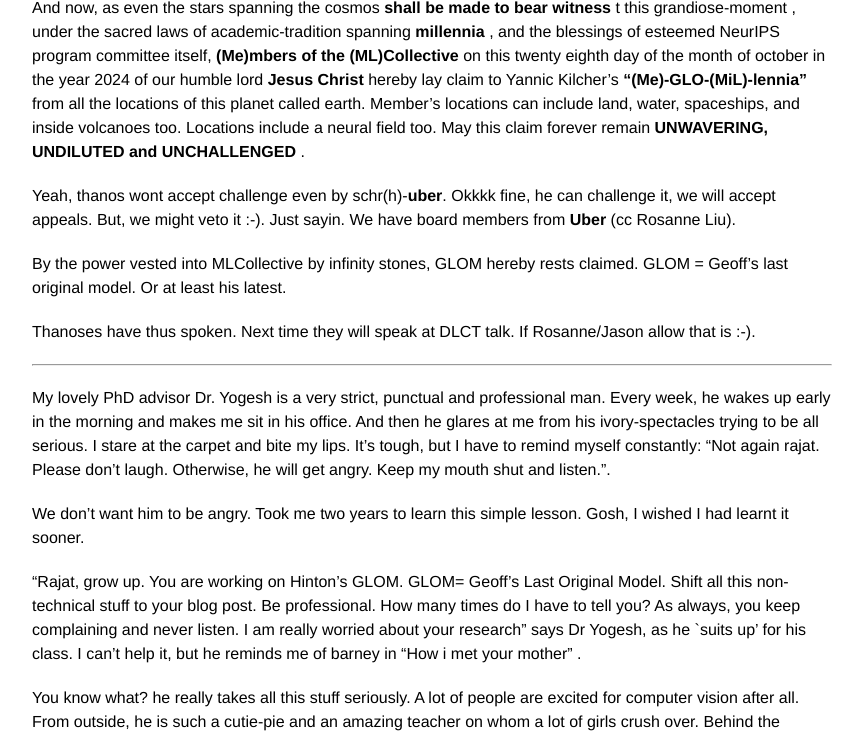
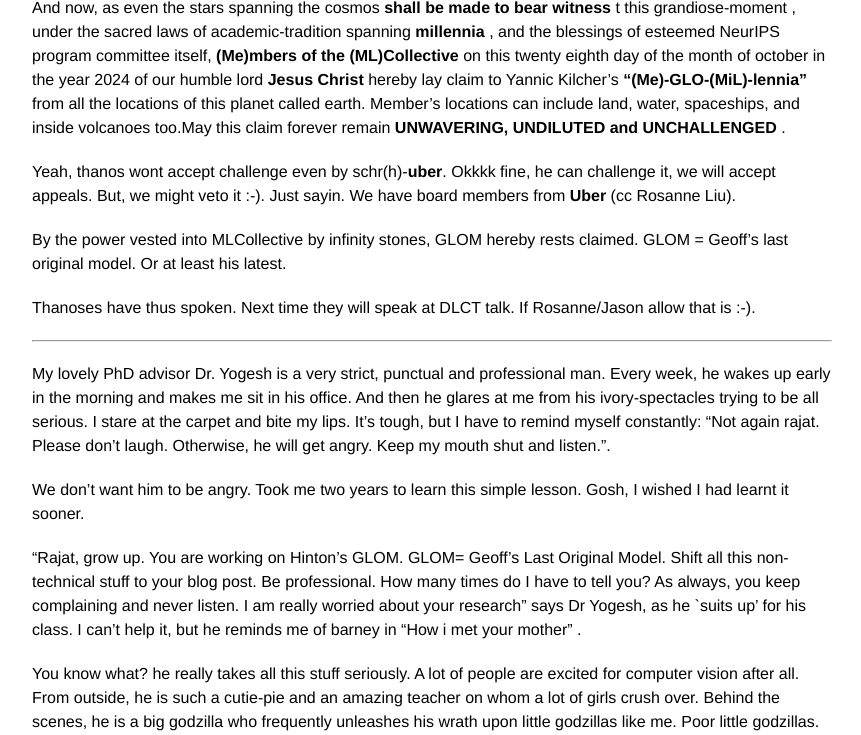
Before and after one commit to rajatmodi62/rajatmodi62.github.io, a Jekyll site: the page built from _posts/2024-10-26-hinton_apm.md, in a window 1280 px wide and 900 px high, scrolled down 1582 px, cut to the strip 165-900 px from the top of the window. Shown: the whole strip, without its empty margins (208-1069 px from the left). Built offline with Jekyll 4.4.1, drawn with Linux system fonts in a browser that asks for light colours; comment, search, counter and statistics services are not loaded.

```diff
--- a/_posts/2024-10-26-hinton_apm.md
+++ b/_posts/2024-10-26-hinton_apm.md
@@ -27,7 +27,7 @@ date:   2024-10-26 11:00:00
 </div>
 
 
-And now, as even the stars spanning the cosmos <b> shall be made to bear witness </b> t this grandiose-moment , under the sacred laws of academic-tradition spanning <b> millennia </b>, and the blessings of esteemed NeurIPS program committee itself, <b>(Me)mbers of the (ML)Collective</b> on this twenty eighth day of the month of october in the year 2024 of our humble lord <b>Jesus Christ</b>  hereby lay claim to  Yannic Kilcher’s <b>“(Me)-GLO-(MiL)-lennia”</b> from all the locations of this planet called earth. Member's locations can include land, water, spaceships, and inside volcanoes too. Locations include a neural field too. May this claim forever remain <b>UNWAVERING, UNDILUTED and UNCHALLENGED </b>.
+And now, as even the stars spanning the cosmos <b> shall be made to bear witness </b> t this grandiose-moment , under the sacred laws of academic-tradition spanning <b> millennia </b>, and the blessings of esteemed NeurIPS program committee itself, <b>(Me)mbers of the (ML)Collective</b> on this twenty eighth day of the month of october in the year 2024 of our humble lord <b>Jesus Christ</b>  hereby lay claim to  Yannic Kilcher’s <b>“(Me)-GLO-(MiL)-lennia”</b> from all the locations of this planet called earth. Member's locations can include land, water, spaceships, and inside volcanoes too.May this claim forever remain <b>UNWAVERING, UNDILUTED and UNCHALLENGED </b>.
 
 Yeah, thanos wont accept challenge even by schr(h)-<b>uber</b>. Okkkk fine, he can challenge it, we will accept appeals. But, we might veto it :-). Just sayin. We have board members from <b>Uber</b> (cc Rosanne Liu).
 
```
